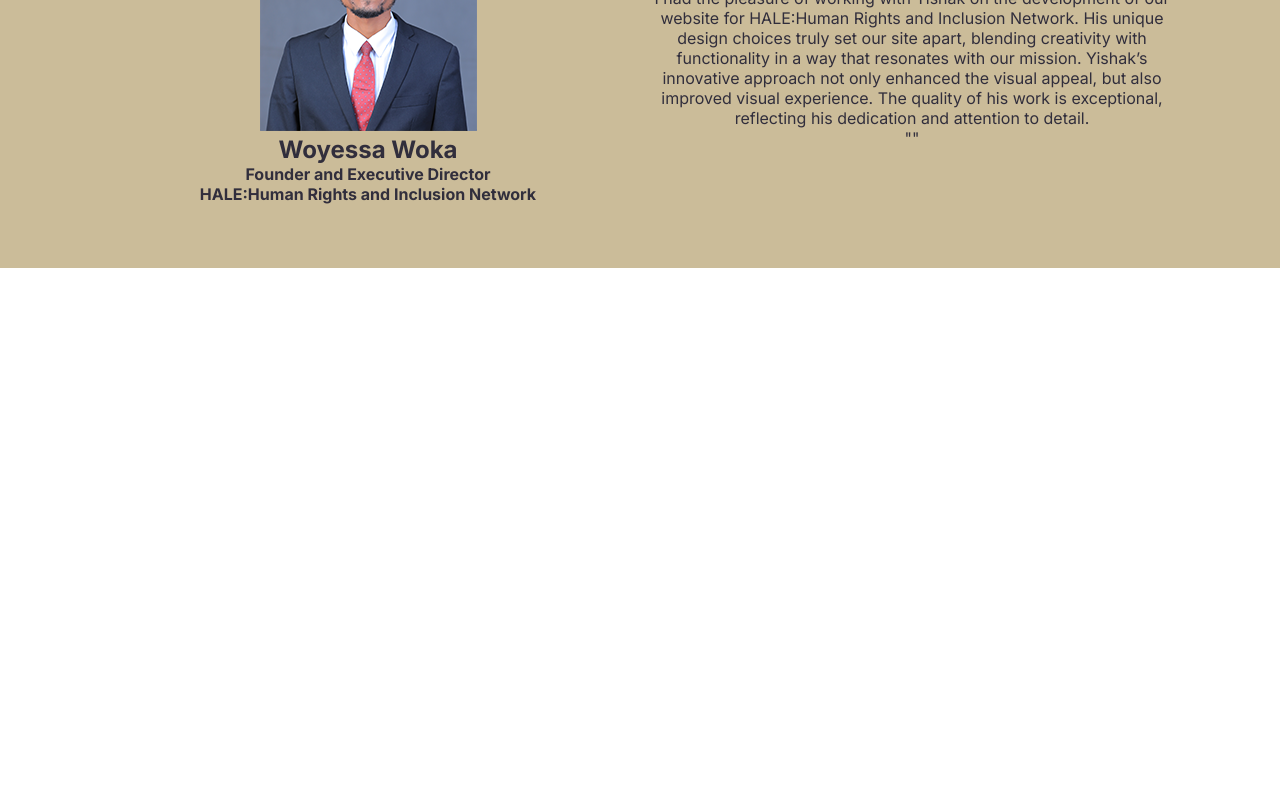
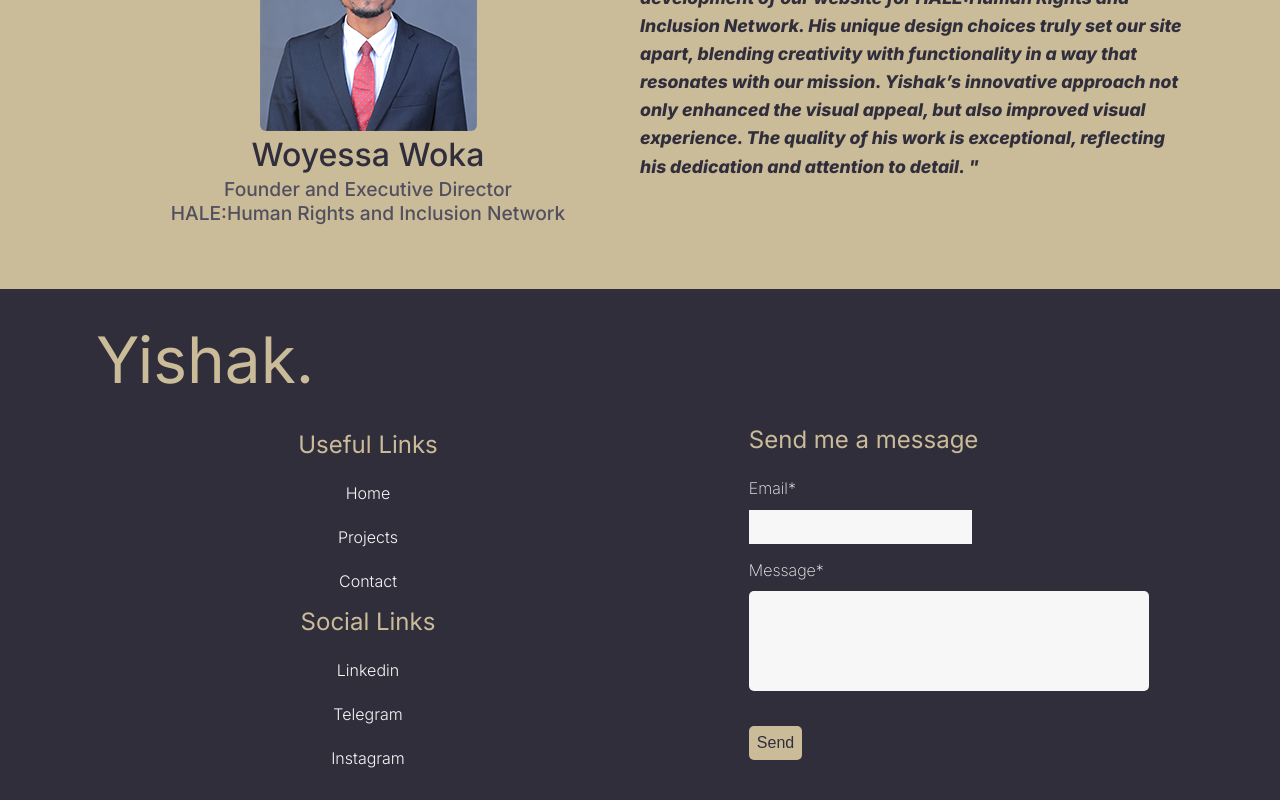
Before and after one commit to Yishak110402/NewPortfolio, a React (Create React App) app: page / in a window 1280 px wide. Shown: the part 2700-3500 px from the top of the page. Before the commit the page ends 2968 px from the top, so only its background shows below. Built offline with nearby package versions, Linux system fonts and the light colour scheme.

Commit message:
first commit

```diff
--- a/src/App.js
+++ b/src/App.js
@@ -1,6 +1,7 @@
 import { BrowserRouter, Route, Routes } from "react-router-dom";
 import Homepage from "./pages/Homepage";
 import Navbar from "./components/Navbar/Navbar";
+import Footer from "./components/Footer/Footer";
 
 export default function App(){
   return (
@@ -9,6 +10,7 @@ export default function App(){
     <Routes>
         <Route path="/" element={<Homepage/>} />
     </Routes>
+    <Footer/>
    </BrowserRouter>
   )
 }
--- /dev/null
+++ b/src/components/Footer/Footer.css
@@ -0,0 +1,102 @@
+.footer{
+    background-color: #312e3c;
+    padding: 2rem 6rem;
+    color: #cbbc99;
+    display: flex;
+    justify-content: space-between;
+}
+.footer .logo{
+    font-size: 4rem;
+    font-weight: 400;
+    margin-bottom: 2rem;
+}
+.footer > div{
+    width: 50%;
+}
+.footer .links{
+    text-align: center;
+}
+.footer .links ul{
+    display: flex;
+    flex-flow: column;
+    gap: 1.5rem;
+}
+.footer .links h3{
+    font-size: 1.5rem;
+    font-weight: 400;
+    margin-bottom: 1.5rem;
+    margin-top: 1rem;
+}
+.footer .links ul li a{
+    color: #f7f7f7;
+    text-decoration: none;
+    font-size: 1rem;
+    font-weight: 300;
+    margin-block: 1rem;
+}
+.footer li{
+    list-style-type: none;
+}
+.footer .send-msg{
+    width: 40%;
+}
+.footer .send-msg *{
+    align-self: start;
+}
+.footer .send-msg form{
+    height: 100%;
+    display: flex;
+    flex-flow: column;
+    justify-content: center;
+    /* align-items: center; */
+}
+.footer .send-msg form h3{
+    font-size: 1.5rem;
+    font-weight: 400;
+    margin-bottom: 1.5rem;
+    margin-top: 6rem;
+}
+.footer .send-msg form div{
+    display: flex;
+    flex-flow: column;
+}
+.footer .send-msg form label{
+    color: #f7f7f7;
+    font-size: 1rem;
+    font-weight: 200;
+    margin-bottom: 0.7rem;
+}
+.footer .send-msg form input{
+    width: 100%;
+    margin-bottom: 1rem;
+    background-color: #f7f7f7;
+    font-size: 1rem;
+    color: #312e3c;
+    border: none;
+    padding: 0.5rem;
+}
+.footer .send-msg button{
+    margin-top: 1.2rem;
+    background-color: #cbbc99;
+    color: #312e3c;
+    border: none;
+    border-radius: 8px;
+    font-size: 1rem;
+    padding: 0.5rem;
+    border-radius: 5px;
+}
+.footer .send-msg form textarea{
+    width: 400px;
+    margin-bottom: 1rem;
+    background-color: #f7f7f7;
+    font-size: 0.9rem;
+    color: #312e3c;
+    border: none;
+    padding: 0.5rem;
+    height: 100px;
+    resize: none;
+    font-family: "Inter",sans-serif;
+    border-radius: 5px;
+}
+/* #cbbc99 Yellow */
+/* #312e3c Blue */
--- /dev/null
+++ b/src/components/Footer/Footer.js
@@ -0,0 +1,53 @@
+import { Link } from "react-router-dom";
+import "./Footer.css";
+export default function Footer() {
+  return (
+    <footer className="footer">
+      <div className="links-container">
+        <div className="logo">Yishak.</div>
+        <div className="useful-links links">
+          <h3>Useful Links</h3>
+          <ul>
+            <li>
+              <Link to="/">Home</Link>
+            </li>
+            <li>
+              <Link to="/projects">Projects</Link>
+            </li>
+            <li>
+              <Link to="/contact">Contact</Link>
+            </li>
+          </ul>
+        </div>
+        <div className="social-links links">
+          <h3>Social Links</h3>
+          <ul>
+            <li>
+              <a href="/">Linkedin</a>
+            </li>
+            <li>
+              <a href="/">Telegram</a>
+            </li>
+            <li>
+              <a href="/">Instagram</a>
+            </li>
+          </ul>
+        </div>
+      </div>
+      <div className="send-msg">
+        <form>
+        <h3>Send me a message</h3>
+          <div>
+            <label>Email*</label>
+            <input type="email" required />
+          </div>
+          <div>
+            <label>Message*</label>
+            <textarea required />
+          </div>
+          <button type="submit">Send</button>
+        </form>
+      </div>
+    </footer>
+  );
+}
--- a/src/components/Homepage/Testimonials/Testimonial.js
+++ b/src/components/Homepage/Testimonials/Testimonial.js
@@ -9,16 +9,13 @@ export default function Testimonial() {
       </div>
       <div className="testimony">
         <p>
-          "" <br />
-          I had the pleasure of working with Yishak on the development of our
+          " I had the pleasure of working with Yishak on the development of our
           website for HALE:Human Rights and Inclusion Network. His unique design
           choices truly set our site apart, blending creativity with
           functionality in a way that resonates with our mission. Yishak’s
           innovative approach not only enhanced the visual appeal, but also
           improved visual experience. The quality of his work is exceptional,
-          reflecting his dedication and attention to detail.
-          <br />
-          ""
+          reflecting his dedication and attention to detail. "
         </p>
       </div>
     </div>
--- a/src/components/Homepage/Testimonials/Testimonials.css
+++ b/src/components/Homepage/Testimonials/Testimonials.css
@@ -1,23 +1,45 @@
-.testimonials{
+.testimonials {
   padding: 2rem 6rem;
-    background-color: #cbbc99 ;
+  background-color: #cbbc99;
   color: #312e3c;
   padding-bottom: 4rem;
 }
-.testimonials h1{
+.testimonials h1 {
   font-size: 3rem;
   font-weight: 500;
   margin-bottom: 3rem;
 }
-.testimonial{
+.testimonial {
   display: flex;
   justify-content: center;
   align-items: center;
 }
-.testimonial > div{
+.testimonial > div {
   width: 50%;
   text-align: center;
 }
-
+.testimonial img {
+  border-radius: 6px;
+}
+.testimonial h2 {
+  font-size: 2rem;
+  font-weight: 500;
+  margin-bottom: 0.2rem;
+}
+.testimonial h4 {
+  font-size: 1.2rem;
+  font-weight: 500;
+  color: #524f5e;
+}
+.testimonial p {
+  text-align: left;
+  font-style: italic;
+  font-size: 1.1rem;
+  font-weight: 800;
+  line-height: 1.6;
+}
+.testimonial br {
+  margin-block: 1rem;
+}
 /* #cbbc99 Yellow */
 /* #312e3c Blue */
```
Lines whose indentation alone changed are shown as unchanged.
